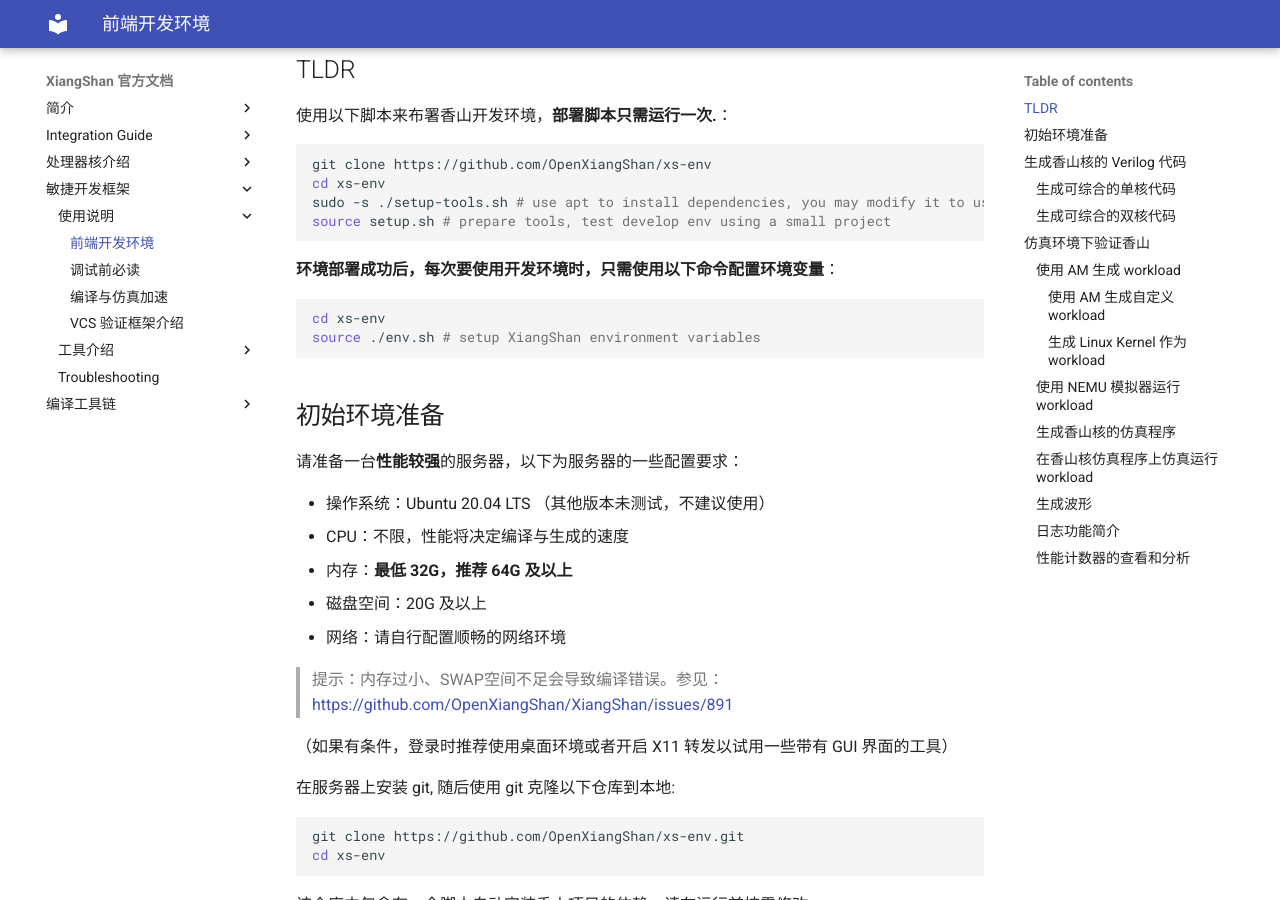
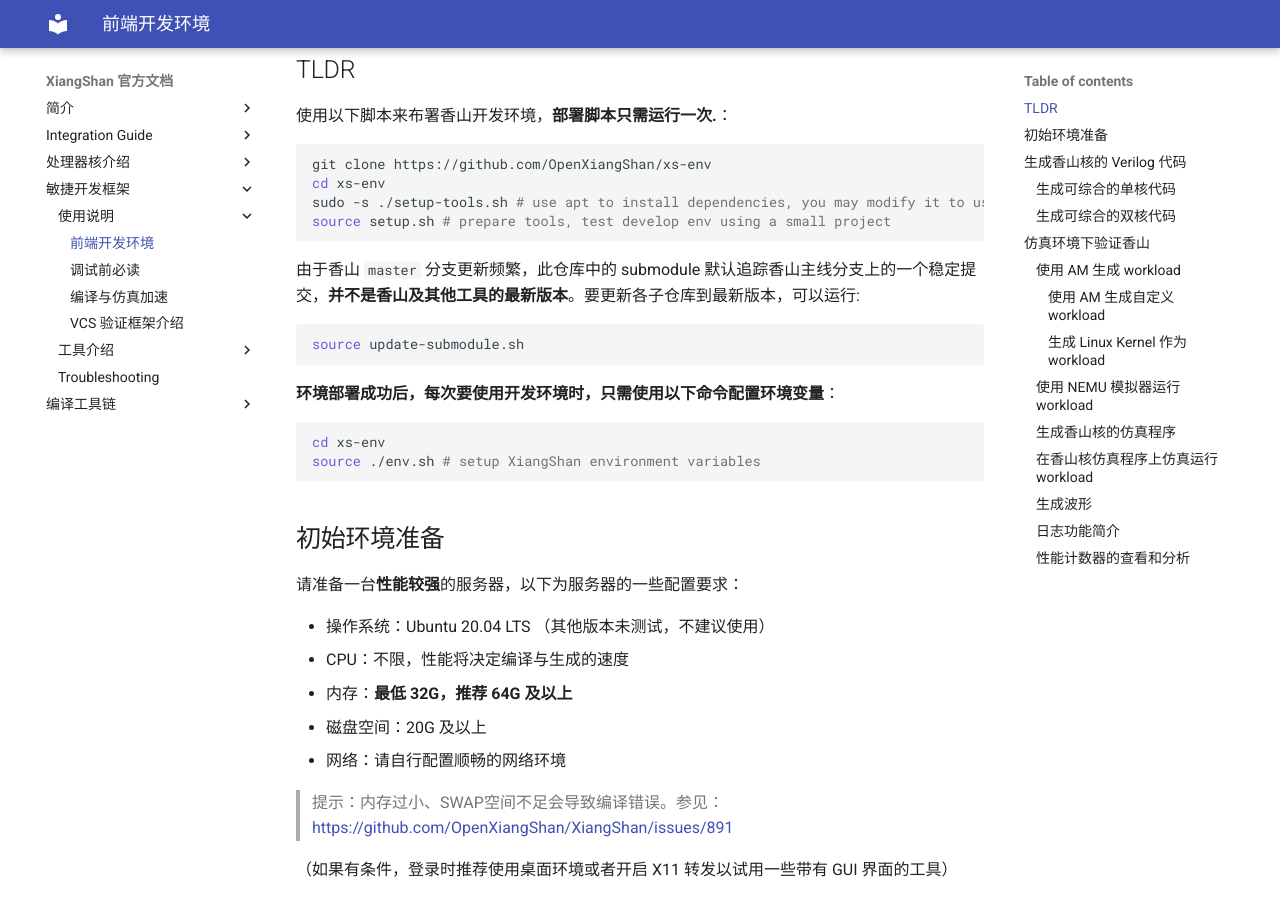
Before and after one commit to OpenXiangShan/XiangShan-doc, an MkDocs documentation site: the page built from docs/tools/xsenv.md, in a window 1280 px wide and 900 px high, scrolled down 328 px. Built offline with MkDocs 1.6.1 and Material for MkDocs 9.7.7, drawn with Linux system fonts in a browser that asks for light colours.

Commit message:
Update xsenv.md

````diff
--- a/docs/tools/xsenv.md
+++ b/docs/tools/xsenv.md
@@ -16,6 +16,12 @@ git clone https://github.com/OpenXiangShan/xs-env
 cd xs-env
 sudo -s ./setup-tools.sh # use apt to install dependencies, you may modify it to use different pkg manager
 source setup.sh # prepare tools, test develop env using a small project
+```
+
+由于香山 `master` 分支更新频繁，此仓库中的 submodule 默认追踪香山主线分支上的一个稳定提交，**并不是香山及其他工具的最新版本**。要更新各子仓库到最新版本，可以运行:
+
+```sh
+source update-submodule.sh
 ```
 
 **环境部署成功后，每次要使用开发环境时，只需使用以下命令配置环境变量**：
````
